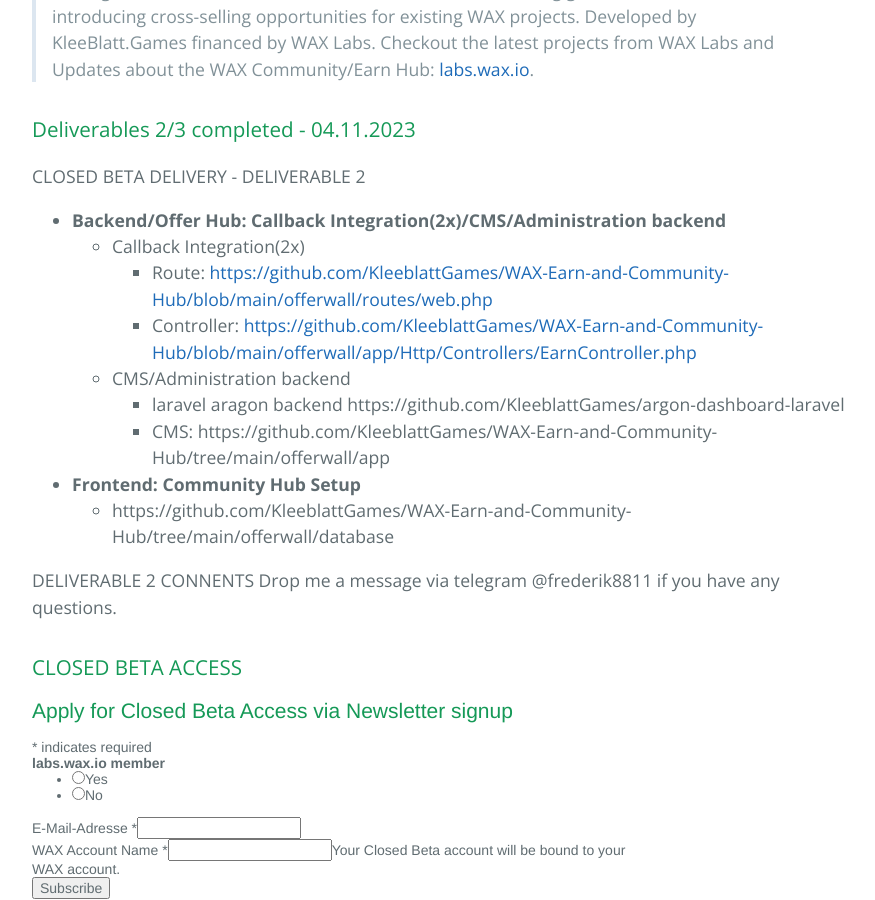
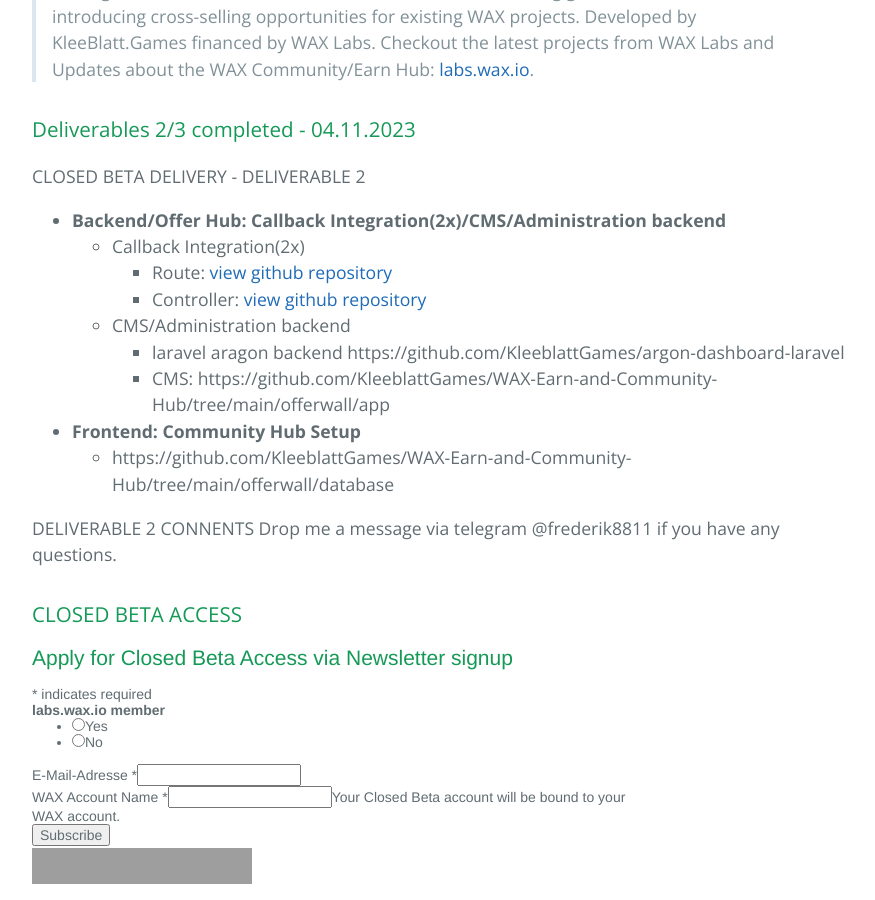
Before and after one commit to KleeblattGames/KleeblattGames.github.io, a Jekyll site: the page built from index.md, in a window 1280 px wide and 900 px high, scrolled down 482 px, cut to the strip 0-900 px from the top of the window. Shown: the whole strip, without its empty margins (192-1067 px from the left). Built offline with Jekyll 4.4.1, drawn with Linux system fonts in a browser that asks for light colours; comment, search, counter and statistics services are not loaded; grey boxes are pictures that could not be loaded.

Commit message:
Update index.md

```diff
--- a/index.md
+++ b/index.md
@@ -10,14 +10,13 @@
 
 
 
-
 ### Deliverables 2/3 completed - 04.11.2023
 
 CLOSED BETA DELIVERY - DELIVERABLE 2
   - **Backend/Offer Hub: Callback Integration(2x)/CMS/Administration backend**
     - Callback Integration(2x)
-      - Route: <a href>https://github.com/KleeblattGames/WAX-Earn-and-Community-Hub/blob/main/offerwall/routes/web.php</a>
-      - Controller: <a href>https://github.com/KleeblattGames/WAX-Earn-and-Community-Hub/blob/main/offerwall/app/Http/Controllers/EarnController.php</a>
+      - Route: [view github repository ](https://github.com/KleeblattGames/WAX-Earn-and-Community-Hub/blob/main/offerwall/routes/web.php)
+      - Controller: [view github repository ](https://github.com/KleeblattGames/WAX-Earn-and-Community-Hub/blob/main/offerwall/app/Http/Controllers/EarnController.php)
     - CMS/Administration backend
       - laravel aragon backend https://github.com/KleeblattGames/argon-dashboard-laravel
       - CMS: https://github.com/KleeblattGames/WAX-Earn-and-Community-Hub/tree/main/offerwall/app
```
